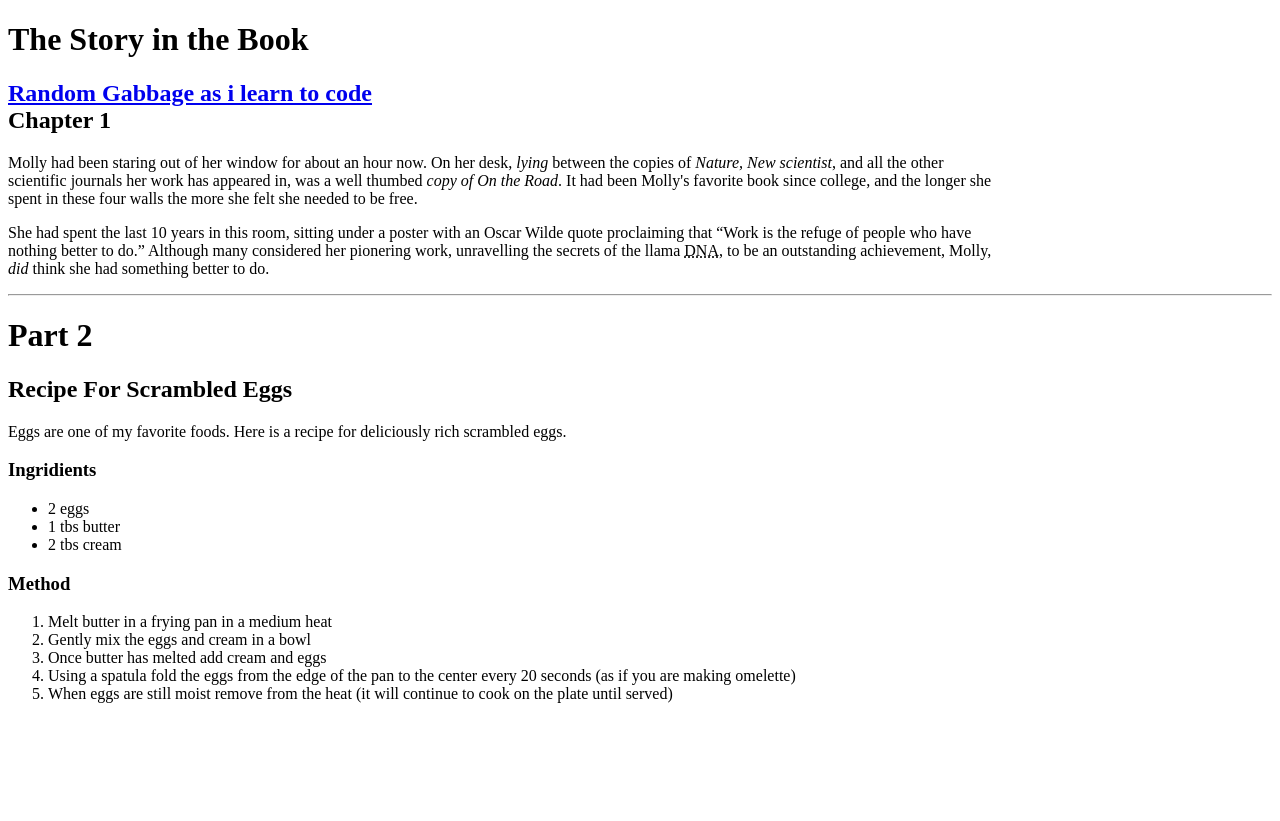
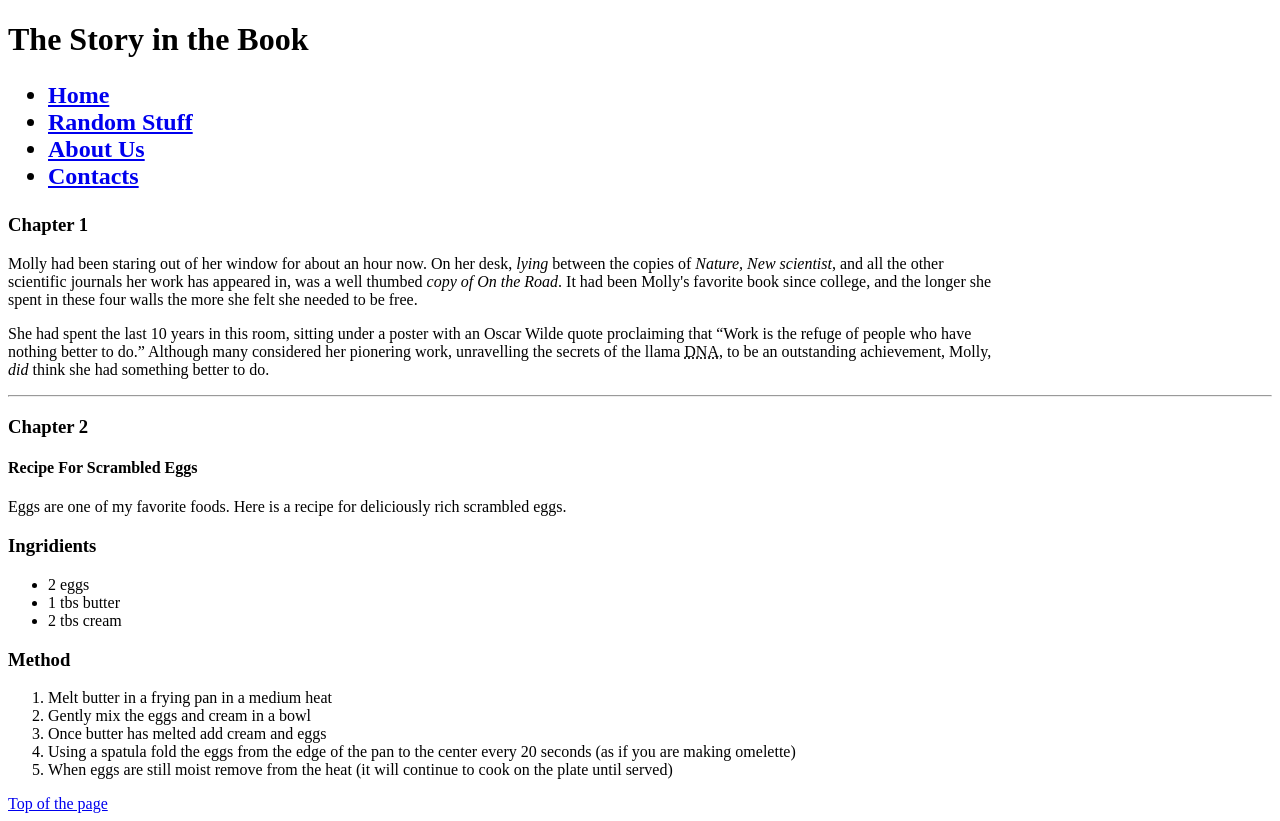
Before and after one commit to nautjay/Git_test, a plain HTML site: page BookStory.html in a window 1280 px wide. Before the commit the page ends 800 px from the top, so only its background shows below. Drawn offline with Linux system fonts and the light colour scheme.

Commit message:
edit BookStory.html and edit index.html

```diff
--- a/BookStory.html
+++ b/BookStory.html
@@ -6,13 +6,20 @@
         </title>
     </head>
     <body>
-        <h1>
+        <h1 id="top">
             The Story in the Book
         </h1>
         <h2>
-            <a href="index.html">Random Gabbage as i learn to code</a> <br>
+        <ul>
+            <li><a href="BookStory.html">Home</a></li>
+            <li><a href="index.html" target="_blank">Random Stuff</a></li>
+            <li><a href="about.html">About Us</a></li>
+            <li><a href="index.html#contacts">Contacts</a></li>
+        </ul>
+        </h2>
+        <h3>
             Chapter 1
-        </h2>
+        </h3>
         <p>
             Molly had been staring out of her window for about an hour now. On her desk, <i>lying</i> between the copies of <cite>Nature, New scientist</cite>, and all the other <br>
             scientific journals her work has appeared in, was a well thumbed <cite>copy of On the Road</cite>. It had been Molly's favorite book since college, and the longer she <br>
@@ -24,8 +31,8 @@
             <em>did</em> think she had something better to do.
         </p>
         <hr>
-        <h1>Part 2</h1>
-        <h2>Recipe For Scrambled Eggs</h2>
+        <h3>Chapter 2</h3>
+        <h4>Recipe For Scrambled Eggs</h4>
         <p>Eggs are one of my favorite foods. Here is a recipe for deliciously rich scrambled eggs.</p>
         <h3>Ingridients</h3>
         <ul>
@@ -41,5 +48,6 @@
                 <li>Using a spatula fold the eggs from the edge of the pan to the center every 20 seconds (as if you are making omelette)</li>
                 <li>When eggs are still moist remove from the heat (it will continue to cook on the plate until served)</li>
             </ol>
+            <a href="#top">Top of the page</a>
     </body>
 </html>
```
Also changed, not shown: index.html (+13 -8 lines).
